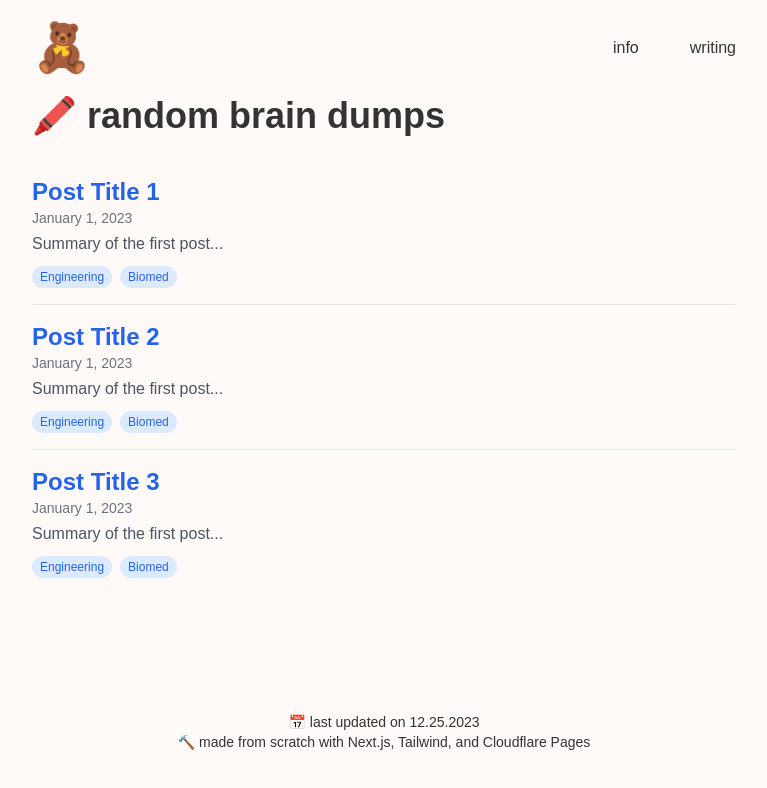
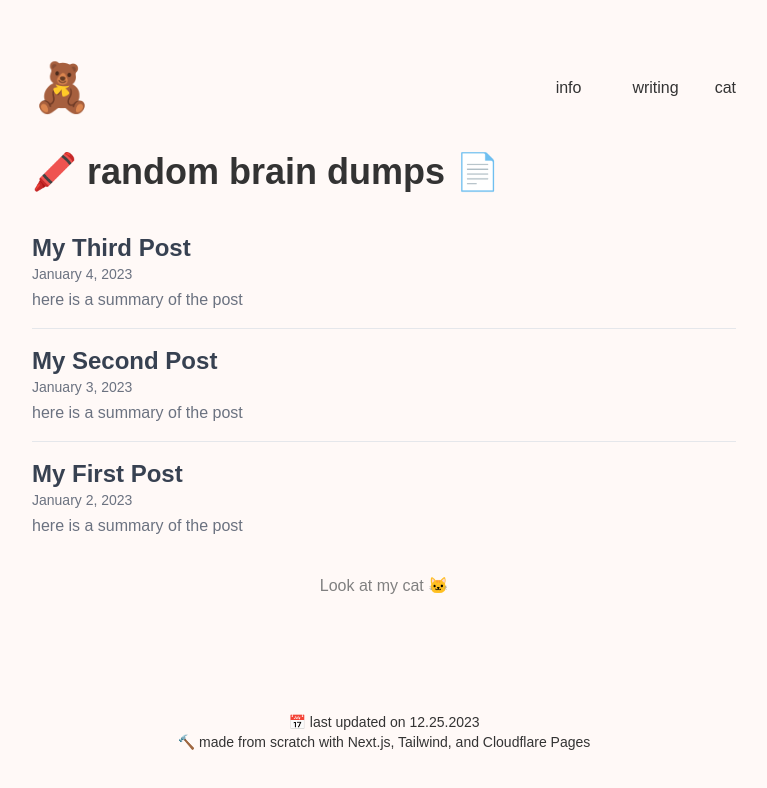
Before and after one commit to aninibread/portfolio2, a Next.js app: page /writing in a window 1280 px wide. Shown: the top 788 px of the page, without its empty margins (256-1023 px from the left). Built offline with nearby package versions, Linux system fonts and the light colour scheme.

Commit message:
add blog basics

```diff
--- a/package.json
+++ b/package.json
@@ -9,9 +9,12 @@
     "lint": "next lint"
   },
   "dependencies": {
+    "gray-matter": "^4.0.3",
+    "next": "13.5.6",
     "react": "^18",
     "react-dom": "^18",
-    "next": "13.5.6"
+    "remark": "^15.0.1",
+    "remark-html": "^16.0.1"
   },
   "devDependencies": {
     "autoprefixer": "^10",
--- /dev/null
+++ b/src/lib/posts.js
@@ -0,0 +1,64 @@
+import fs from 'fs';
+import path from 'path';
+import matter from 'gray-matter';
+import { remark } from 'remark';
+import html from 'remark-html';
+
+const postsDirectory = path.join(process.cwd(), 'src/pages/posts');
+
+export function getSortedPostsData(id) {
+    // Get file names under /posts
+    const fileNames = fs.readdirSync(postsDirectory);
+
+    const allPostsData = fileNames
+      .filter(fileName => fileName.endsWith('.md')) // Only include .md files
+      .map(fileName => {
+        // Remove ".md" from file name to get id
+        const id = fileName.replace(/\.md$/, '');
+
+        // Read markdown file as string
+        const fullPath = path.join(postsDirectory, fileName);
+        const fileContents = fs.readFileSync(fullPath, 'utf8');
+
+        // Use gray-matter to parse the post metadata section
+        const matterResult = matter(fileContents);
+
+        // Combine the data with the id and excerpt
+        return {
+            id,
+            ...matterResult.data,
+        };
+    });
+
+    // Sort posts by date
+    return allPostsData.sort(({ date: a }, { date: b }) => {
+      if (a < b) {
+        return 1;
+      } else if (a > b) {
+        return -1;
+      } else {
+        return 0;
+      }
+    });
+}
+
+export async function getPostData(id) {
+    const fullPath = path.join(postsDirectory, `${id}.md`);
+    const fileContents = fs.readFileSync(fullPath, 'utf8');
+
+    // Use gray-matter to parse the post metadata section
+    const matterResult = matter(fileContents);
+
+    // Use remark to convert markdown into HTML string
+    const processedContent = await remark()
+      .use(html)
+      .process(matterResult.content);
+    const contentHtml = processedContent.toString();
+
+    // Combine the data with the id and contentHtml
+    return {
+      id,
+      contentHtml,
+      ...matterResult.data
+    };
+}
--- /dev/null
+++ b/src/pages/cat.js
@@ -0,0 +1,27 @@
+import Head from 'next/head'
+
+export default function Cat() {
+  return (
+    <div className="flex flex-col min-h-screen pt-10">
+      <Head>
+        <title>Anni Wang</title>
+        <link rel="icon" href="/profile_favcon.jpeg" />
+      </Head>
+      <header className="flex w-full max-w-3xl mx-auto px-4 sm:px-6 lg:px-8 justify-between items-center py-6">
+        <div className="logo text-5xl">🧸</div>
+        <nav className="nav space-x-4">
+          <a className="nav-item" href="/" title="info">info</a>
+          <a className="nav-item" href="/writing" title="writing">writing</a>
+          <a className="nav-item" href="/cat" title="cat">cat</a>
+        </nav>
+      </header>
+      <main className="flex-grow w-full max-w-3xl mx-auto px-4 sm:px-6 lg:px-8">
+
+      </main>
+      <footer className="w-full max-w-5xl mx-auto px-4 sm:px-6 lg:px-8 py-12 text-center text-sm">
+        <p>📅 last updated on 12.25.2023</p>
+        <p>🔨 made from scratch with Next.js, Tailwind, and Cloudflare Pages</p>
+      </footer>
+    </div>
+  )
+}
--- a/src/pages/index.js
+++ b/src/pages/index.js
@@ -22,6 +22,7 @@ export default function Home() {
         <nav className="nav space-x-4">
           <a className="nav-item" href="/" title="info">info</a>
           <a className="nav-item" href="/writing" title="writing">writing</a>
+          <a className="nav-item" href="/cat" title="cat">cat</a>
         </nav>
       </header>
       <main className="flex-grow w-full max-w-3xl mx-auto px-4 sm:px-6 lg:px-8">
--- /dev/null
+++ b/src/pages/posts/1myCrochets.md
@@ -0,0 +1,7 @@
+---
+title: 'My First Post'
+date: '2023-01-02'
+summary: 'here is a summary of the post'
+---
+
+This is the content of my first post.
--- /dev/null
+++ b/src/pages/posts/2threeBody.md
@@ -0,0 +1,7 @@
+---
+title: 'My Second Post'
+date: '2023-01-03'
+summary: 'here is a summary of the post'
+---
+
+This is the content of my first post.
--- /dev/null
+++ b/src/pages/posts/3promptEng.md
@@ -0,0 +1,7 @@
+---
+title: 'My Third Post'
+date: '2023-01-04'
+summary: 'here is a summary of the post'
+---
+
+This is the content of my first post.
--- /dev/null
+++ b/src/pages/posts/[ids].js
@@ -0,0 +1,69 @@
+import { getSortedPostsData, getPostData } from '../../lib/posts';
+import { useRouter } from 'next/router';
+import Head from 'next/head';
+
+export async function getStaticPaths() {
+  // Call an external API endpoint to get posts
+  const allPostsData = getSortedPostsData();
+
+  // Get the paths we want to pre-render based on posts
+  const paths = allPostsData.map((post) => ({
+    params: { ids: post.id },
+  }));
+
+  // We'll pre-render only these paths at build time.
+  // { fallback: false } means other routes should 404.
+  return { paths, fallback: false };
+}
+
+export async function getStaticProps({ params }) {
+  const postData = await getPostData(params.ids); // Ensure params.ids is the correct variable
+  return {
+    props: {
+      postData,
+    },
+  };
+}
+
+function formatDate(dateString) {
+  const options = { year: 'numeric', month: 'long', day: 'numeric' };
+  return new Date(dateString).toLocaleDateString(undefined, options);
+}
+
+export default function Post({ postData }) {
+  return (
+    <div className="flex flex-col min-h-screen">
+      <Head>
+        <title>{postData.title}</title>
+        <link rel="icon" href="/profile_favcon.jpeg" />
+      </Head>
+
+      <header className="flex w-full max-w-3xl mx-auto px-4 sm:px-6 lg:px-8 justify-between items-center py-6">
+        <div className="logo text-5xl">🧸</div>
+        <nav className="nav space-x-4">
+          <a className="nav-item" href="/" title="info">info</a>
+          <a className="nav-item" href="/writing" title="writing">writing</a>
+          <a className="nav-item" href="/cat" title="cat">cat</a>
+        </nav>
+      </header>
+
+      <main className="flex-grow w-full max-w-3xl mx-auto px-4 sm:px-6 lg:px-8">
+        <article>
+          <h1 className="text-4xl font-bold mb-6">{postData.title}</h1>
+          <div className="mb-4 text-gray-500">
+            <p>Created: {formatDate(postData.date)}</p>
+          </div>
+          <div
+            className="prose lg:prose-xl max-w-none"
+            dangerouslySetInnerHTML={{ __html: postData.contentHtml }}
+          />
+        </article>
+      </main>
+
+      <footer className="w-full max-w-5xl mx-auto px-4 sm:px-6 lg:px-8 py-12 text-center text-sm">
+        <p>📅 last updated on 12.25.2023</p>
+        <p>🔨 made from scratch with Next.js, Tailwind, and Cloudflare Pages</p>
+      </footer>
+    </div>
+  );
+}
--- a/src/pages/writing.js
+++ b/src/pages/writing.js
@@ -1,16 +1,18 @@
 import Head from 'next/head';
 import Link from 'next/link';
-// import other necessary components and data
+import { getSortedPostsData } from '../lib/posts';
 
-export default function Blog() {
-  // Dummy data for blog posts - replace with your actual blog data
-  const blogPosts = [
-    { id: 1, title: 'Post Title 1', summary: 'Summary of the first post...', slug: 'post-1', date: '2023-01-01', tags: ['Engineering', 'Biomed'] },
-    { id: 2, title: 'Post Title 2', summary: 'Summary of the first post...', slug: 'post-1', date: '2023-01-01', tags: ['Engineering', 'Biomed'] },
-    { id: 3, title: 'Post Title 3', summary: 'Summary of the first post...', slug: 'post-1', date: '2023-01-01', tags: ['Engineering', 'Biomed'] },
-    // ... more posts
-  ];
+export async function getStaticProps() {
+  const allPostsData = await getSortedPostsData();
+  return {
+    props: {
+      allPostsData
+    }
+  };
+}
 
+
+export default function Blog({ allPostsData }) {
   // Format date (you can adjust the format as per your preference)
   const formatDate = (dateString) => {
   const options = { year: 'numeric', month: 'long', day: 'numeric' };
@@ -18,7 +20,7 @@ export default function Blog() {
   };
 
   return (
-    <div className="flex flex-col min-h-screen">
+    <div className="flex flex-col min-h-screen pt-10">
       <Head>
         <title>Anni Wang</title>
         <link rel="icon" href="/profile_favcon.jpeg" />
@@ -28,25 +30,24 @@ export default function Blog() {
         <nav className="nav space-x-4">
           <a className="nav-item" href="/" title="info">info</a>
           <a className="nav-item" href="/writing" title="writing">writing</a>
+          <a className="nav-item" href="/cat" title="cat">cat</a>
         </nav>
       </header>
       <main className="flex-grow w-full max-w-3xl mx-auto px-4 sm:px-6 lg:px-8">
-      <h1 className="text-4xl font-bold mb-6">🖍️ random brain dumps</h1>
+        <h1 className="text-4xl font-bold mb-6 my-4">🖍️ random brain dumps 📄</h1>
         <div className="divide-y divide-gray-200">
-          {blogPosts.map((post) => (
-            <div key={post.id} className="py-4">
-              <Link href={`/writing/${post.slug}`} passHref>
-                <h2 className="text-2xl font-semibold text-blue-600 hover:text-blue-800 hover:underline cursor-pointer">{post.title}</h2>
+          {allPostsData.map(({ id, date, title, summary, tags }) => (
+            <div key={id} className="py-4">
+              <Link href={`/posts/${id}`} passHref>
+                <h2 className="text-2xl font-semibold text-gray-700 hover:text-blue-800 hover:underline cursor-pointer">{title}</h2>
               </Link>
-              <p className="text-sm text-gray-500">{formatDate(post.date)}</p>
-              <p className="mt-1 text-gray-600">{post.summary}</p>
-              <div className="mt-2">
-                {post.tags.map((tag, index) => (
-                  <span key={index} className="mr-2 text-xs font-medium text-blue-600 bg-blue-100 px-2 py-1 rounded-full">{tag}</span>
-                ))}
-              </div>
+              <p className="text-sm text-gray-500">{formatDate(date)}</p>
+              <p className="mt-1 text-gray-500">{summary}</p>
             </div>
           ))}
+        </div>
+        <div class="bounce-link-container">
+          <a href="/cat" class="bounce-link">Look at my cat 🐱</a>
         </div>
       </main>
       <footer className="w-full max-w-5xl mx-auto px-4 sm:px-6 lg:px-8 py-12 text-center text-sm">
```
Also changed, not shown: 1 other file (tests, documents, lock files or other folders).
